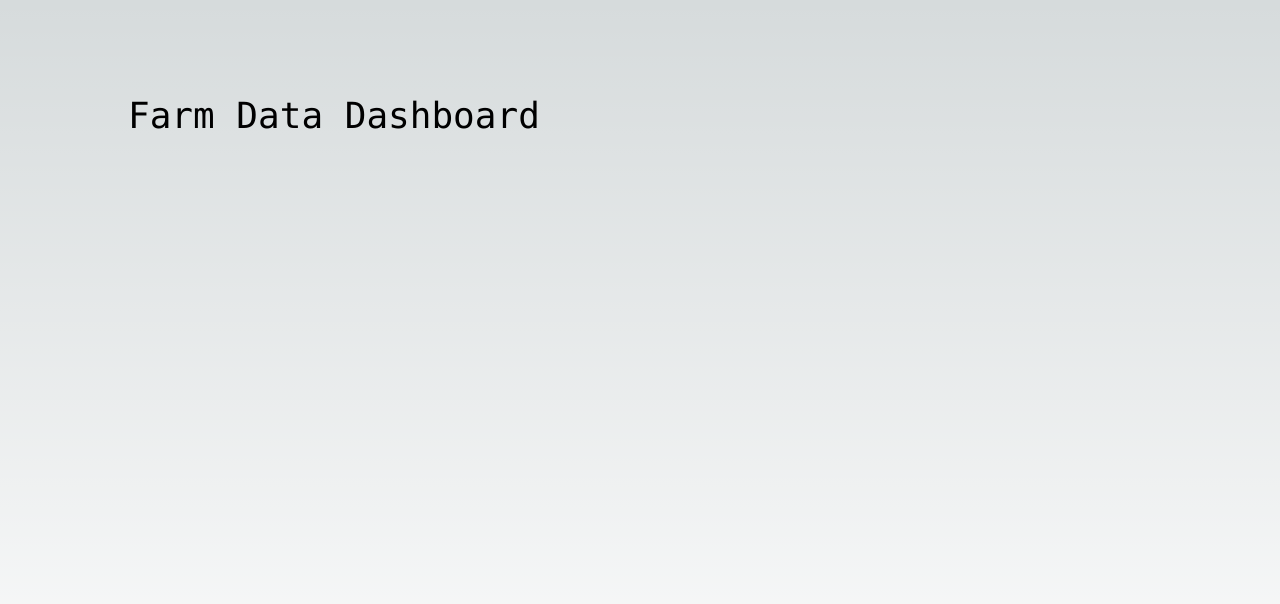
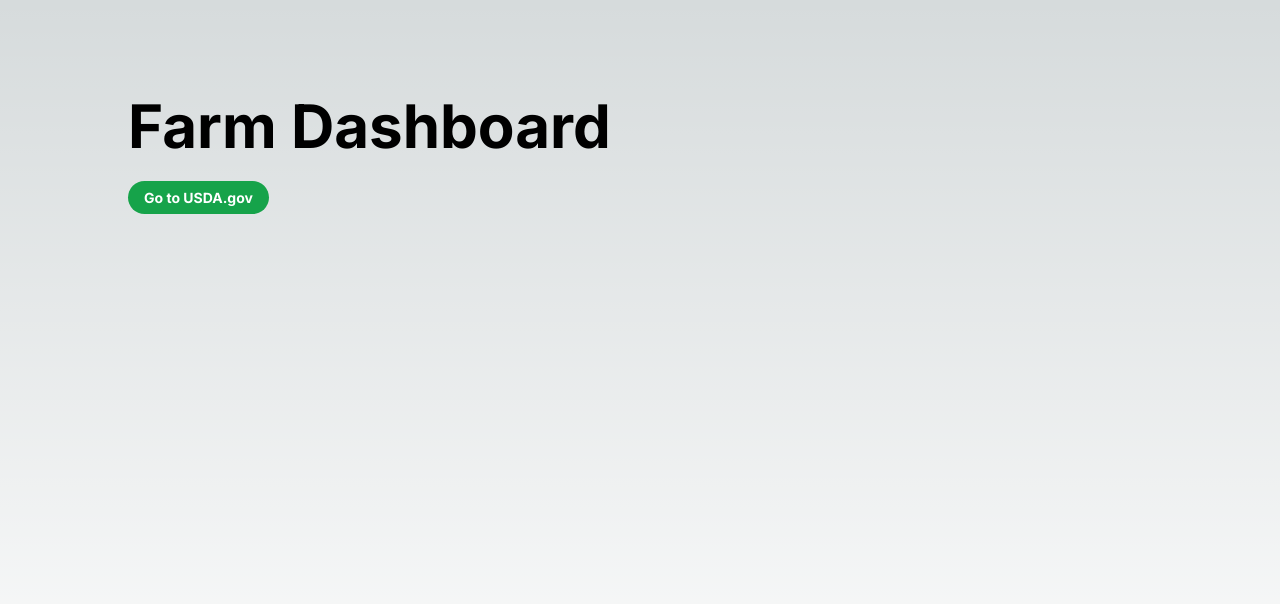
Before and after one commit to erlemulligan/farm-data, a Next.js app: page / in a window 1280 px wide. Shown: the top 604 px of the page. Built offline with nearby package versions, Linux system fonts and the light colour scheme.

Commit message:
adding button component and dashboard page / tailwindcss config

```diff
--- a/src/app/page.tsx
+++ b/src/app/page.tsx
@@ -1,10 +1,14 @@
 import Image from "next/image";
+import { Button } from '@/app/ui/Button';
 
 export default function Home() {
   return (
     <main className="flex min-h-screen flex-col items-center justify-between p-24">
-      <div className="z-10 max-w-5xl w-full items-center justify-between font-mono text-sm lg:flex">
-        <h1 className="text-4xl font-mono text-center">Farm Data Dashboard</h1>
+      <div className="z-10 max-w-5xl w-full text-sm">
+        <h1 className="text-6xl font-bold mb-8">Farm Dashboard</h1>
+        <Button href="https://www.usda.gov" target="_blank">
+          Go to USDA.gov
+        </Button>
       </div>
     </main>
   );
--- /dev/null
+++ b/src/app/ui/Button.tsx
@@ -0,0 +1,41 @@
+import React, { ReactNode } from 'react';
+
+type ButtonProps = {
+    type?: 'button' | 'submit' | 'reset';
+    href?: string;
+    target?: string;
+    onClick?: () => void;
+    children: ReactNode;
+    className?: string;
+};
+
+export const Button: React.FC<ButtonProps> = ({
+    type = 'button',
+    href,
+    target='_self',
+    onClick,
+    children,
+    className = 'bg-green-600 hover:bg-blue-500 text-white font-bold py-2 px-4 rounded-full',
+}) => {
+    if (href) {
+        return (
+            <a href={href} target={target} className={className}>
+                {children}
+            </a>
+        );
+    }
+
+    if (onClick) {
+        return (
+            <button type={type} onClick={onClick} className={className}>
+                {children}
+            </button>
+        );
+    }
+
+    return (
+        <button type={type} className={className}>
+            {children}
+        </button>
+    );
+};
```
Also changed, not shown: package.json (+7 -7 lines), 1 other file (tests, documents, lock files or other folders).
